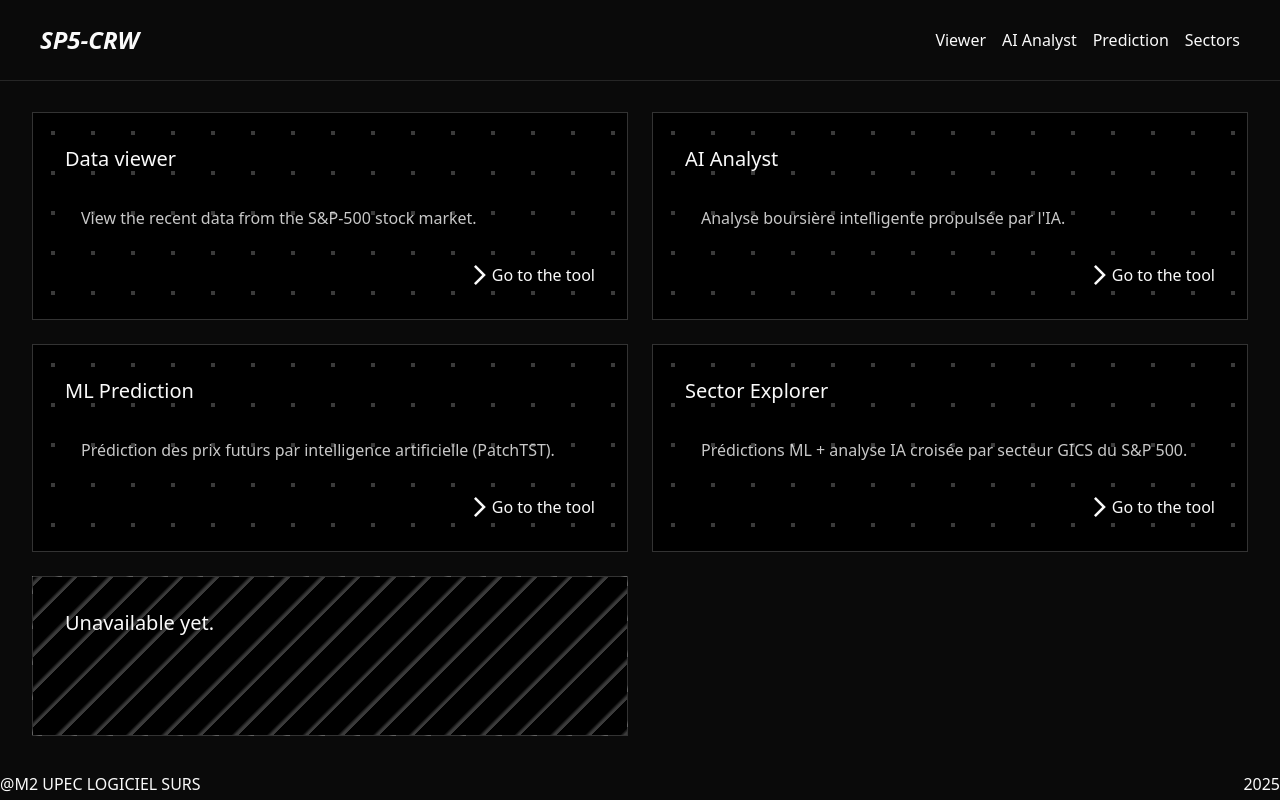
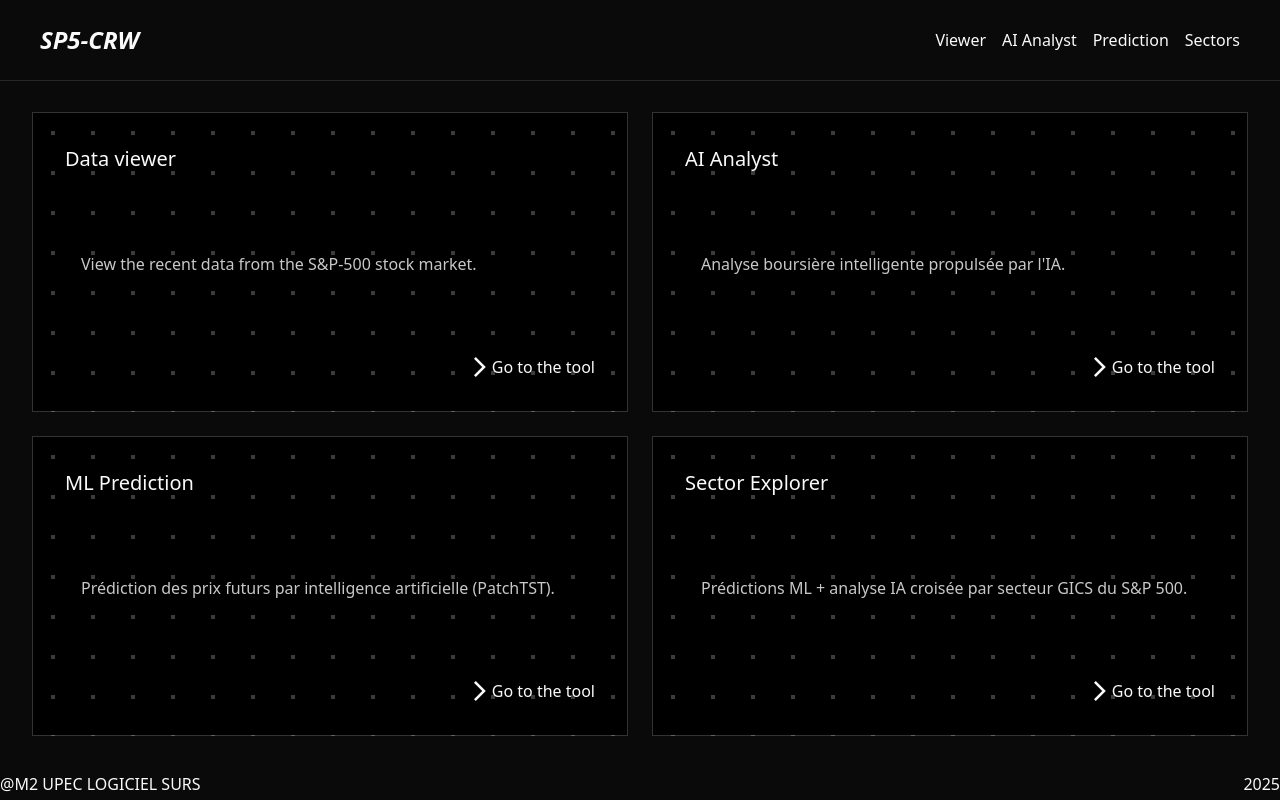
Before and after one commit to komi-raw/s-p500-analysis, a Vue app in the folder sp500_front/: page / in a window 1280 px wide. Built offline with nearby package versions, Linux system fonts and the light colour scheme.

Commit message:
fix: remove "Unavailable yet" card from HomeView

```diff
--- a/sp500_front/src/components/HomeCard.vue
+++ b/sp500_front/src/components/HomeCard.vue
@@ -8,9 +8,6 @@ const goToDataView = () => router.push(props.path);
 </script>
 
 <template>
-    <div v-if="!isActive" class="p-8 card restricted cursor-not-allowed">
-        <h3 class="text-xl">Unavailable yet.</h3>
-    </div>
     <div @click="goToDataView" v-if="isActive" class="card cursor-pointer">
         <div class="h-full card-content flex flex-col justify-between">
             <h3 class="text-xl">{{ title }}</h3>
```
